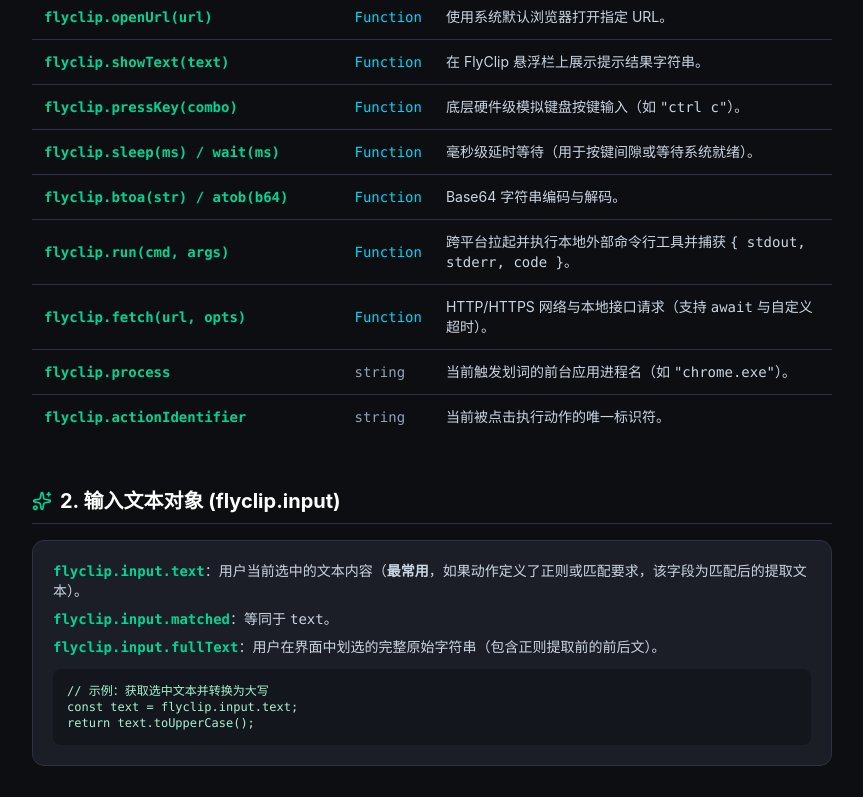
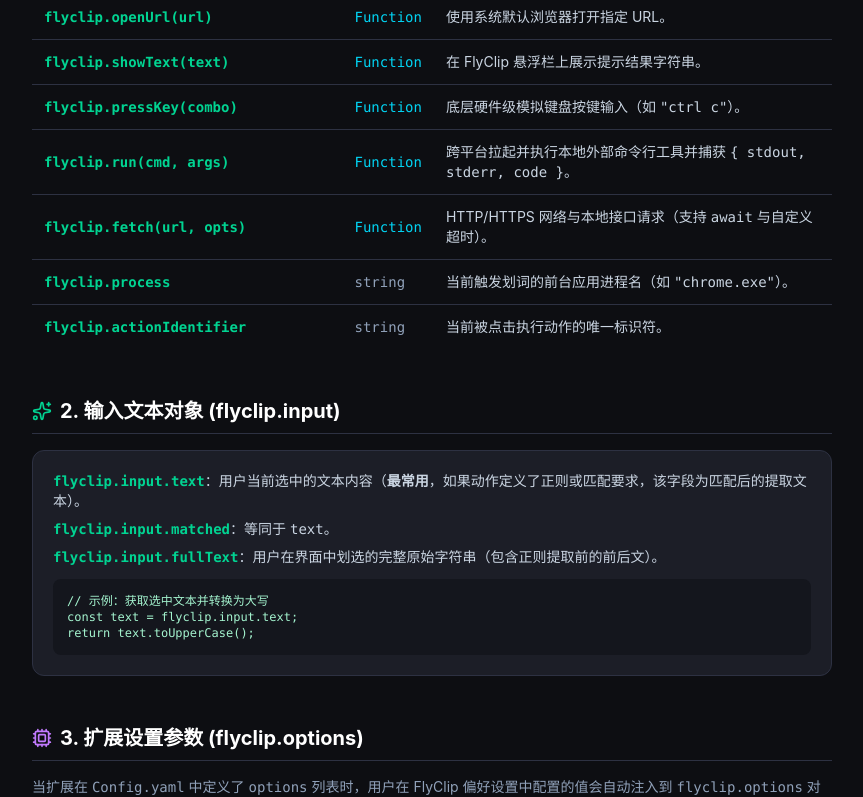
Before and after one commit to flyclip-app/website, a Next.js app: page /dev/js-api in a window 1280 px wide. Shown: the part 803-1600 px from the top of the page, without its empty margins (272-1135 px from the left). Built offline with nearby package versions, Linux system fonts and the light colour scheme.

Commit message:
docs: clean up global built-ins (sleep, btoa, atob) vs flyclip.* host methods

```diff
--- a/src/app/dev/js-api/page.tsx
+++ b/src/app/dev/js-api/page.tsx
@@ -83,16 +83,6 @@
                 <td className="py-3 px-3 font-mono text-emerald-400 font-bold">flyclip.pressKey(combo)</td>
                 <td className="py-3 px-3 font-mono text-cyan-400">Function</td>
                 <td className="py-3 px-3">底层硬件级模拟键盘按键输入（如 <code>&quot;ctrl c&quot;</code>）。</td>
-              </tr>
-              <tr>
-                <td className="py-3 px-3 font-mono text-emerald-400 font-bold">flyclip.sleep(ms) / wait(ms)</td>
-                <td className="py-3 px-3 font-mono text-cyan-400">Function</td>
-                <td className="py-3 px-3">毫秒级延时等待（用于按键间隙或等待系统就绪）。</td>
-              </tr>
-              <tr>
-                <td className="py-3 px-3 font-mono text-emerald-400 font-bold">flyclip.btoa(str) / atob(b64)</td>
-                <td className="py-3 px-3 font-mono text-cyan-400">Function</td>
-                <td className="py-3 px-3">Base64 字符串编码与解码。</td>
               </tr>
               <tr>
                 <td className="py-3 px-3 font-mono text-emerald-400 font-bold">flyclip.run(cmd, args)</td>
@@ -294,19 +284,19 @@
       <div className="space-y-4">
         <h2 className="text-xl font-bold text-white border-b border-[#2d3142] pb-2 flex items-center gap-2">
           <Zap className="text-amber-400" size={20} />
-          <span>7. 延时等待 (flyclip.sleep / flyclip.wait)</span>
+          <span>7. 延时等待 (sleep / wait)</span>
         </h2>
         <p className="text-xs sm:text-sm text-slate-400">
-          用于在连续模拟按键或等待第三方应用窗口就绪时进行毫秒级阻塞延时。
+          用于在连续模拟按键或等待第三方应用窗口就绪时进行毫秒级延时。为内置全局函数，直接调用即可。
         </p>
         <div className="p-5 rounded-xl bg-[#1c1e27] border border-[#2d3142] space-y-3">
           <div className="font-mono text-xs text-amber-300">
-            <strong>函数签名：</strong> <code>flyclip.sleep(ms: number): void</code> / <code>flyclip.wait(ms: number): void</code>
+            <strong>函数签名：</strong> <code>await sleep(ms: number): Promise&lt;void&gt;</code> / <code>sleep(ms: number): void</code>
           </div>
           <div className="p-3.5 rounded-lg bg-[#14161d] font-mono text-xs text-amber-200">
-            <pre>{`// 示例：先按下复制，等待 50 毫秒后再触发其他动作
+            <pre>{`// 示例：先按下复制，等待 50 毫秒后再触发粘贴
 flyclip.pressKey("ctrl c");
-flyclip.sleep(50); // 延时 50ms
+await sleep(50); // 直接裸调，无需 flyclip. 前缀
 flyclip.pressKey("ctrl v");`}</pre>
           </div>
         </div>
@@ -389,6 +379,14 @@
             </div>
             <code className="text-slate-300 font-mono block">encodeURIComponent(text)</code>
             <code className="text-slate-300 font-mono block">btoa(str) / atob(str)</code>
+          </div>
+
+          <div className="p-4 rounded-xl bg-[#1c1e27] border border-[#2d3142] space-y-1.5">
+            <div className="font-bold text-white flex items-center gap-1.5">
+              <span className="text-amber-400">●</span> 异步延时与控制台
+            </div>
+            <code className="text-slate-300 font-mono block">await sleep(ms) / wait(ms)</code>
+            <code className="text-slate-300 font-mono block">console.log(val) / print(val)</code>
           </div>
 
           <div className="p-4 rounded-xl bg-[#1c1e27] border border-[#2d3142] space-y-1.5">
```
